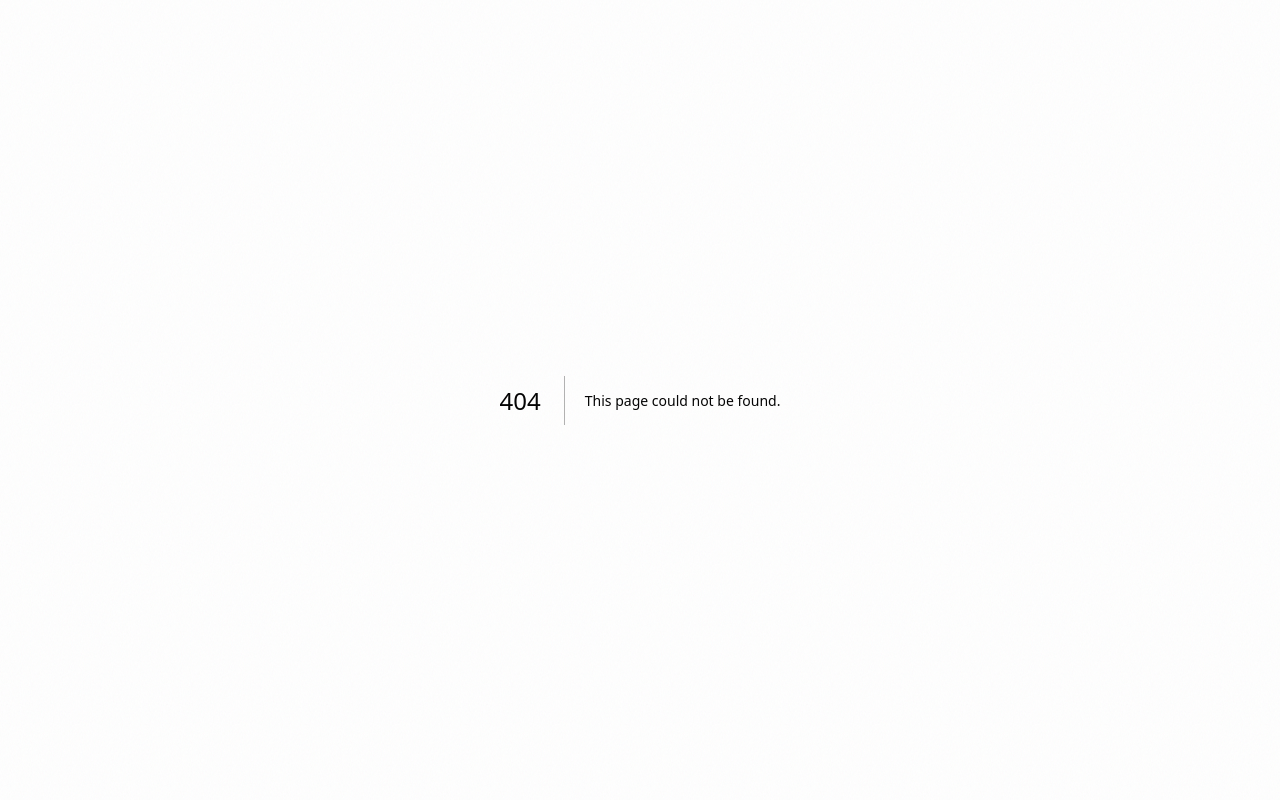
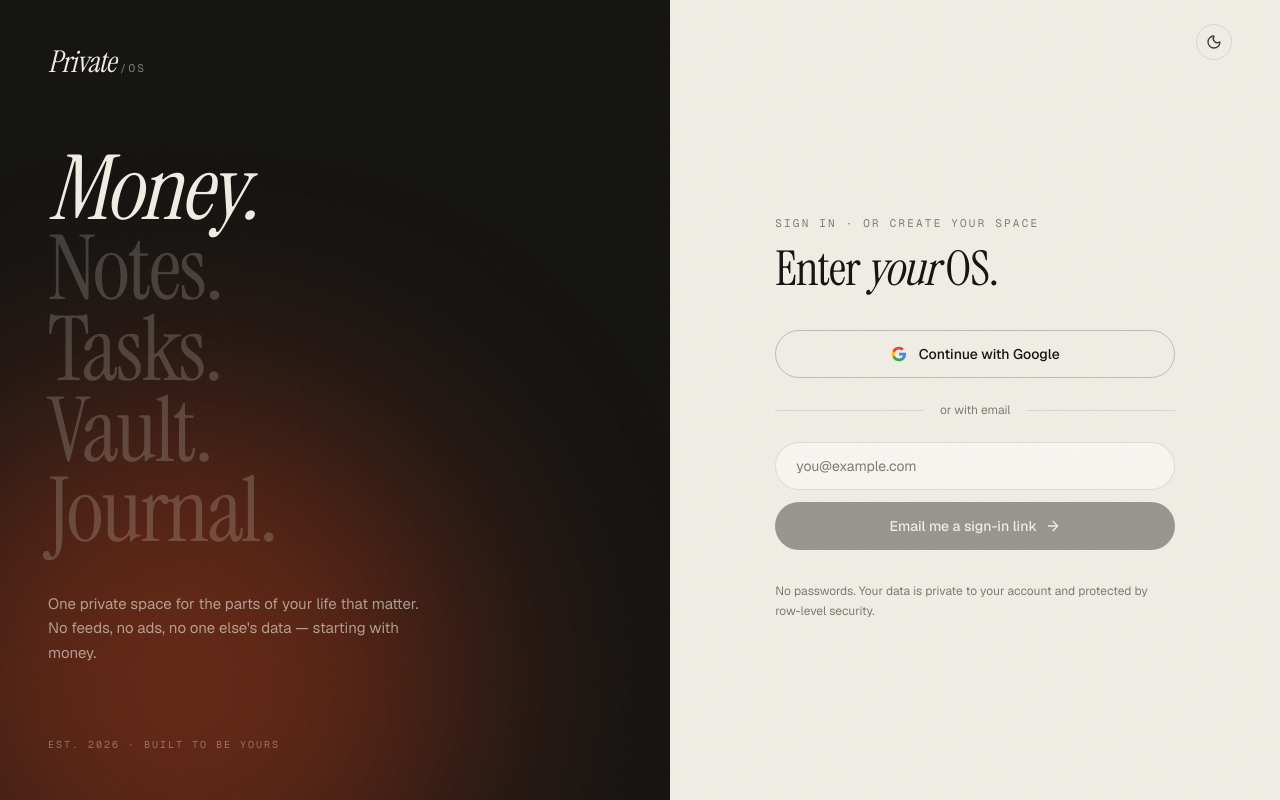
Before and after one commit to rohaanmgeorge/privateopss, a Next.js app: page /login in a window 1280 px wide. Before the commit this address had no page. Built offline with nearby package versions, Linux system fonts and the light colour scheme; no server answers.

Commit message:
Add editorial sign-in page with magic link and Google
Co-Authored-By: Claude Opus 5.5 <noreply@anthropic.com>

```diff
--- /dev/null
+++ b/src/app/login/page.tsx
@@ -0,0 +1,50 @@
+import type { Metadata } from "next";
+import { Suspense } from "react";
+import { LoginForm } from "@/components/auth/login-form";
+import { ThemeToggle } from "@/components/ui/theme-toggle";
+
+export const metadata: Metadata = { title: "Sign in" };
+
+const LINES = ["Money", "Notes", "Tasks", "Vault", "Journal"];
+
+export default function LoginPage() {
+  return (
+    <div className="grid min-h-dvh lg:grid-cols-[1.1fr_1fr]">
+      <section className="relative hidden overflow-hidden bg-ink p-12 text-paper lg:flex lg:flex-col lg:justify-between">
+        <div className="pointer-events-none absolute -bottom-40 -left-24 size-[560px] rounded-full bg-signal/35 blur-[120px]" />
+        <p className="relative inline-flex items-baseline gap-1">
+          <span className="display text-3xl italic">Private</span>
+          <span className="font-mono text-[11px] tracking-[0.2em] text-paper/50">/OS</span>
+        </p>
+        <div className="relative">
+          <ul className="display text-[clamp(56px,7vw,112px)] leading-[0.92]">
+            {LINES.map((l, i) => (
+              <li key={l} className={i === 0 ? "text-paper" : "text-paper/20"}>
+                {i === 0 ? <em>{l}.</em> : `${l}.`}
+              </li>
+            ))}
+          </ul>
+          <p className="mt-10 max-w-sm text-[15px] leading-relaxed text-paper/60">
+            One private space for the parts of your life that matter. No feeds, no ads, no one else&apos;s data — starting with money.
+          </p>
+        </div>
+        <p className="relative font-mono text-[10px] uppercase tracking-[0.2em] text-paper/40">Est. 2026 · Built to be yours</p>
+      </section>
+
+      <section className="relative flex flex-col px-6 py-6 md:px-12">
+        <div className="flex items-center justify-between">
+          <p className="inline-flex items-baseline gap-1 lg:invisible">
+            <span className="display text-[28px] italic">Private</span>
+            <span className="font-mono text-[11px] tracking-[0.2em] text-muted">/OS</span>
+          </p>
+          <ThemeToggle />
+        </div>
+        <div className="flex flex-1 items-center justify-center py-16">
+          <Suspense>
+            <LoginForm />
+          </Suspense>
+        </div>
+      </section>
+    </div>
+  );
+}
--- /dev/null
+++ b/src/components/auth/login-form.tsx
@@ -0,0 +1,141 @@
+"use client";
+
+import { AnimatePresence, motion } from "motion/react";
+import { ArrowRight, Loader2, Mail } from "lucide-react";
+import { useSearchParams } from "next/navigation";
+import { useState, type FormEvent } from "react";
+import { supabaseBrowser } from "@/lib/supabase/client";
+
+type Status = { kind: "idle" } | { kind: "sending" } | { kind: "sent"; email: string } | { kind: "error"; message: string };
+
+function callbackUrl(next: string | null) {
+  const url = new URL("/auth/callback", window.location.origin);
+  if (next) url.searchParams.set("next", next);
+  return url.toString();
+}
+
+export function LoginForm() {
+  const params = useSearchParams();
+  const next = params.get("next");
+  const linkError = params.get("error");
+  const [email, setEmail] = useState("");
+  const [status, setStatus] = useState<Status>(linkError ? { kind: "error", message: linkError } : { kind: "idle" });
+
+  const sendLink = async (e: FormEvent) => {
+    e.preventDefault();
+    const address = email.trim();
+    if (!address) return;
+    setStatus({ kind: "sending" });
+    const { error } = await supabaseBrowser().auth.signInWithOtp({
+      email: address,
+      options: { emailRedirectTo: callbackUrl(next), shouldCreateUser: true },
+    });
+    setStatus(error ? { kind: "error", message: error.message } : { kind: "sent", email: address });
+  };
+
+  const withGoogle = async () => {
+    setStatus({ kind: "sending" });
+    const { error } = await supabaseBrowser().auth.signInWithOAuth({
+      provider: "google",
+      options: { redirectTo: callbackUrl(next) },
+    });
+    if (error) setStatus({ kind: "error", message: error.message });
+  };
+
+  return (
+    <div className="w-full max-w-[400px]">
+      <AnimatePresence mode="wait">
+        {status.kind === "sent" ? (
+          <motion.div key="sent" initial={{ opacity: 0, y: 12 }} animate={{ opacity: 1, y: 0 }} exit={{ opacity: 0 }}>
+            <span className="grid size-14 place-items-center rounded-full bg-signal text-signal-ink">
+              <Mail className="size-6" />
+            </span>
+            <h2 className="display mt-8 text-5xl">
+              Check your <em>inbox</em>.
+            </h2>
+            <p className="mt-4 text-[15px] leading-relaxed text-ink-2">
+              We sent a sign-in link to <span className="font-medium text-ink">{status.email}</span>. Open it on this device to
+              continue.
+            </p>
+            <button
+              type="button"
+              onClick={() => setStatus({ kind: "idle" })}
+              className="mt-8 text-sm text-muted underline underline-offset-4 hover:text-ink"
+            >
+              Use a different email
+            </button>
+          </motion.div>
+        ) : (
+          <motion.div key="form" initial={{ opacity: 0, y: 12 }} animate={{ opacity: 1, y: 0 }} exit={{ opacity: 0 }}>
+            <p className="font-mono text-[11px] uppercase tracking-[0.2em] text-muted">Sign in · or create your space</p>
+            <h2 className="display mt-4 text-5xl">
+              Enter <em>your</em> OS.
+            </h2>
+
+            <button
+              type="button"
+              onClick={withGoogle}
+              disabled={status.kind === "sending"}
+              className="mt-10 flex h-12 w-full items-center justify-center gap-3 rounded-full border border-line-strong text-sm font-medium transition hover:bg-paper-2 disabled:opacity-50"
+            >
+              <GoogleMark /> Continue with Google
+            </button>
+
+            <div className="my-6 flex items-center gap-4 text-xs text-muted">
+              <span className="h-px flex-1 bg-line" /> or with email <span className="h-px flex-1 bg-line" />
+            </div>
+
+            <form onSubmit={sendLink} className="space-y-3">
+              <label className="block">
+                <span className="sr-only">Email address</span>
+                <input
+                  type="email"
+                  required
+                  autoComplete="email"
+                  value={email}
+                  onChange={(e) => setEmail(e.target.value)}
+                  placeholder="you@example.com"
+                  className="h-12 w-full rounded-full border border-line bg-card px-5 text-sm outline-none placeholder:text-muted focus:border-ink"
+                />
+              </label>
+              <button
+                type="submit"
+                disabled={status.kind === "sending" || !email.trim()}
+                className="flex h-12 w-full items-center justify-center gap-2 rounded-full bg-ink text-sm font-medium text-paper transition hover:opacity-90 disabled:opacity-40"
+              >
+                {status.kind === "sending" ? (
+                  <Loader2 className="size-4 animate-spin" />
+                ) : (
+                  <>
+                    Email me a sign-in link <ArrowRight className="size-4" />
+                  </>
+                )}
+              </button>
+            </form>
+
+            {status.kind === "error" && (
+              <p role="alert" className="mt-5 rounded-2xl border border-negative/30 bg-negative/5 px-4 py-3 text-sm text-negative">
+                {status.message}
+              </p>
+            )}
+
+            <p className="mt-8 text-xs leading-relaxed text-muted">
+              No passwords. Your data is private to your account and protected by row-level security.
+            </p>
+          </motion.div>
+        )}
+      </AnimatePresence>
+    </div>
+  );
+}
+
+function GoogleMark() {
+  return (
+    <svg viewBox="0 0 24 24" className="size-4" aria-hidden>
+      <path fill="#4285F4" d="M22.56 12.25c0-.78-.07-1.53-.2-2.25H12v4.26h5.92a5.06 5.06 0 0 1-2.2 3.32v2.77h3.57c2.08-1.92 3.27-4.74 3.27-8.1z" />
+      <path fill="#34A853" d="M12 23c2.97 0 5.46-.98 7.28-2.66l-3.57-2.77c-.98.66-2.23 1.06-3.71 1.06-2.86 0-5.29-1.93-6.16-4.53H2.18v2.84A11 11 0 0 0 12 23z" />
+      <path fill="#FBBC05" d="M5.84 14.1A6.6 6.6 0 0 1 5.5 12c0-.73.13-1.44.34-2.1V7.07H2.18A11 11 0 0 0 1 12c0 1.78.43 3.45 1.18 4.93l3.66-2.84z" />
+      <path fill="#EA4335" d="M12 5.38c1.62 0 3.06.56 4.21 1.64l3.15-3.15A10.96 10.96 0 0 0 12 1 11 11 0 0 0 2.18 7.07l3.66 2.84C6.71 7.31 9.14 5.38 12 5.38z" />
+    </svg>
+  );
+}
```
